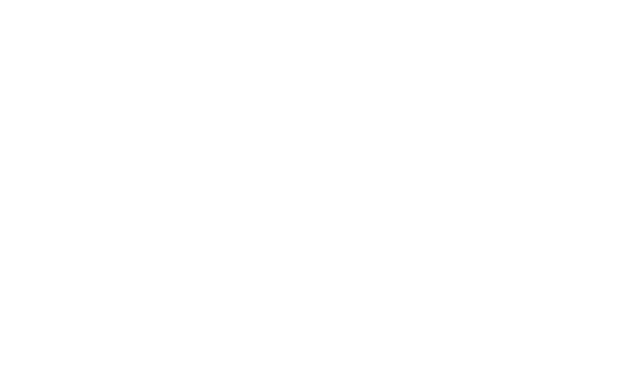
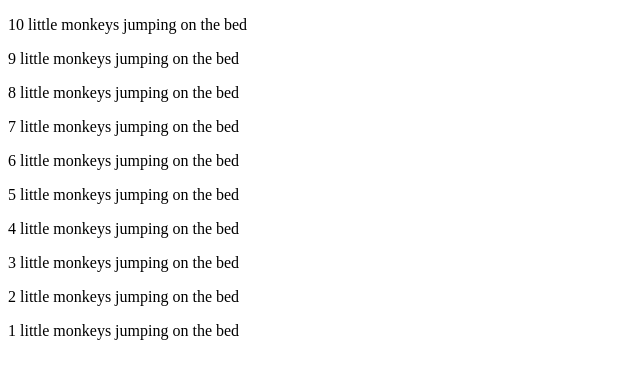
Before and after one commit to nic-gdes/assignment-9-1-code-a-counting-nursery-rhyme-using-a-loop-andreashep, a plain HTML site: page index.html in a window 1280 px wide. Shown: the whole page, without its empty margins (0-640 px from the left). Drawn offline with Linux system fonts and the light colour scheme.

Commit message:
nursery rhyme branch 1, set up, counting lines work

```diff
--- a/index.html
+++ b/index.html
@@ -3,10 +3,10 @@
 <head>
     <meta charset="UTF-8">
     <meta name="viewport" content="width=device-width, initial-scale=1.0">
-    <title>Document</title>
+    <title>Looping Nursery Rhyme</title>
 </head>
 <body>
-
+   <div id="song"></div>
     <script src="script.js"></script>
 </body>
 </html>
--- a/script.js
+++ b/script.js
@@ -8,12 +8,17 @@ No more monkeys jumping on the bed!*/
 
 let word = "little monkey";
 var count = 10;
+const list = document.querySelector("#song");
+while (count > 0) {
+  var song = count + " " + word + "s" + " jumping on the bed";
+  var paragraph = document.createElement("p");
+  paragraph.textContent = song;
+  list.appendChild(paragraph);
 
-while (count > 1) {
-    console.log(count + " "  + word + "s" + " jumping on the bed");
   console.log("one fell down and bumped his head");
   console.log("Mamma called the Dr. and the Dr. said");
   console.log("No more monkeys jumping on the bed");
+
   count = count - 1;
 
   if (count === 1) {
@@ -21,5 +26,5 @@ while (count > 1) {
     console.log("she fell off and bumped her head");
     console.log("Mamma called the Dr. and the Dr. said");
     console.log("Put those monkeys right to bed");
+    };
 }
-    }
```
Lines whose indentation alone changed are shown as unchanged.
